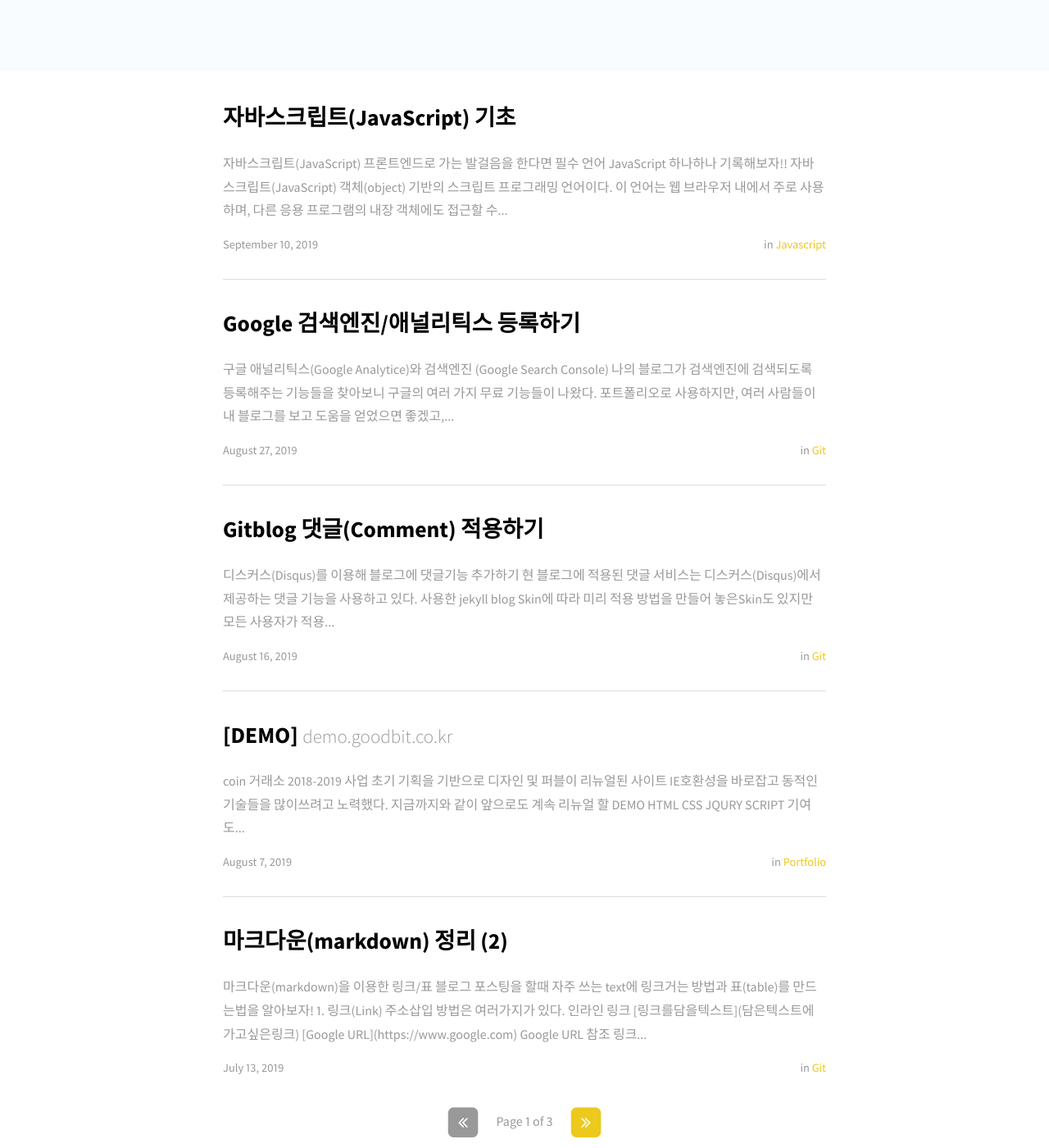
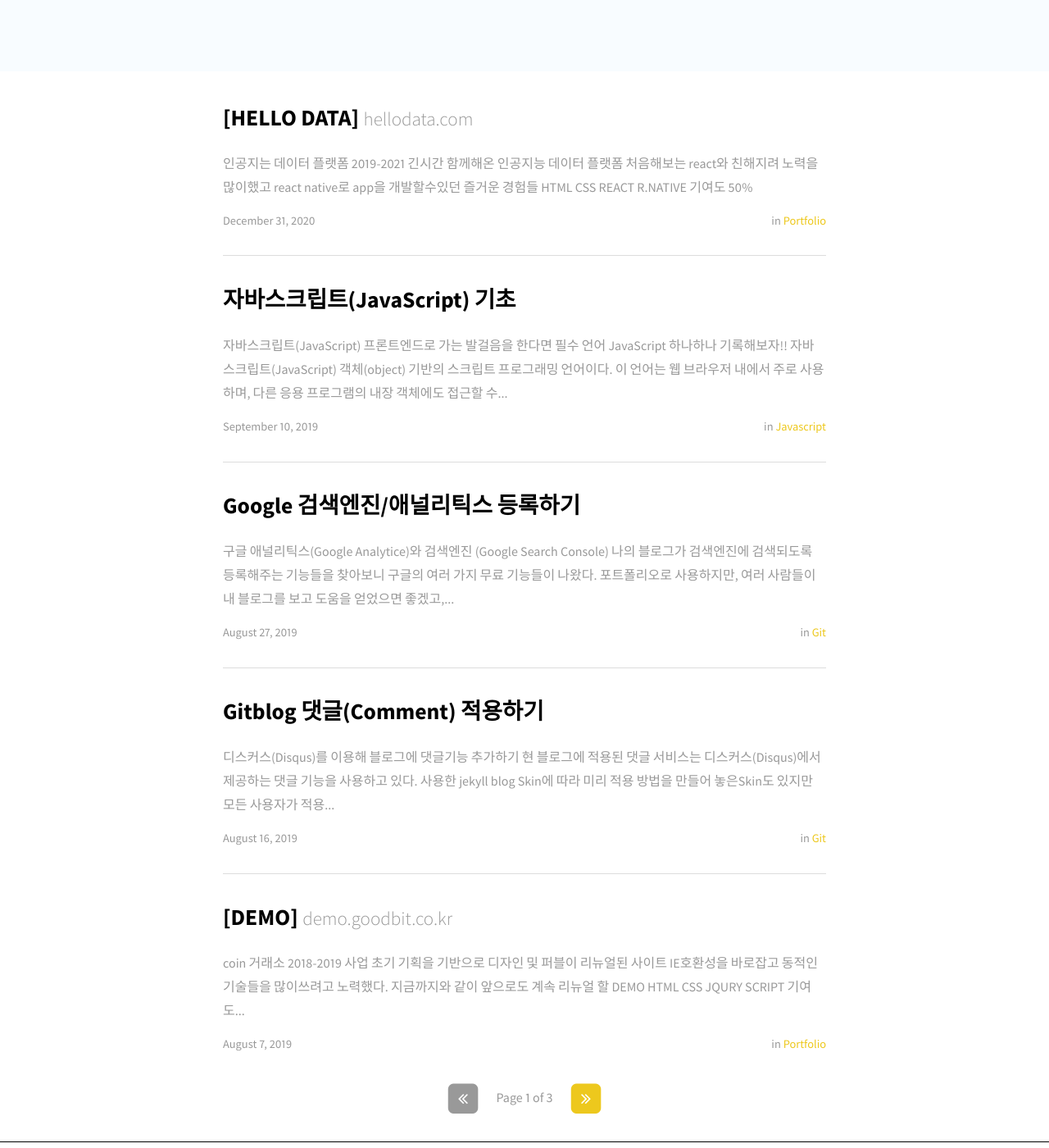
Before and after one commit to jjeonn/jjeonn.github.io, a Jekyll site: the page built from index.html, in a window 1280 px wide and 1400 px high, scrolled down 601 px. Shown: the whole window at 82% size. Built offline with Jekyll 4.4.1, drawn with Linux system fonts in a browser that asks for light colours; nearby versions of some CDN libraries; some web fonts are replaced; the list of posts is cut into pages by our own code.

Commit message:
portfolio up

```diff
--- a/_config.yml
+++ b/_config.yml
@@ -1,5 +1,8 @@
 # External gems
 # See http://ixti.net/software/2013/01/28/using-jekyll-plugins-on-github-pages.html for making `jekyll archives` work.
+
+plugins: [jekyll-paginate]
+
 gems:
   - jekyll-archives # Sorry, not GitHub pages friendly!
   - jekyll-sitemap
--- /dev/null
+++ b/_posts/portfolio/2020-12-31-Hello Data.markdown
@@ -0,0 +1,39 @@
+---
+layout: pages
+title: "[HELLO DATA]"
+title-sub: "hellodata.com"
+author: Nayoung
+categories: portfolio
+tags: portfolio
+---
+
+
+
+<section class="pofo_con">
+	<article>
+		<a href="https://www.hellodata.com/" target="_blank">
+			<img src="/assets/portfolio_10.png">
+		</a>
+	</article>
+	<article class="pofo_left">
+		<h4>
+			<strong>인공지는 데이터 플랫폼</strong>
+			<span>2019-2021</span>
+		</h4>
+
+		<div>
+			<p class="pofo_content">긴시간 함께해온 인공지능 데이터 플랫폼</p>
+			<p class="pofo_content">처음해보는 react와 친해지려 노력을 많이했고</p>
+			<p class="pofo_content">react native로 app을 개발할수있던 즐거운 경험들</p>
+		</div>
+		<ul class="pofo_ul">
+			<li>HTML</li>
+			<li>CSS</li>
+			<li>REACT</li>
+			<li>R.NATIVE</li>
+		</ul>
+		<div>
+			<p>기여도</p> <span>50%</span>
+		</div>
+	</article>
+</section>
```
Also changed, not shown: Gemfile.lock, assets/portfolio_10.png (added).
